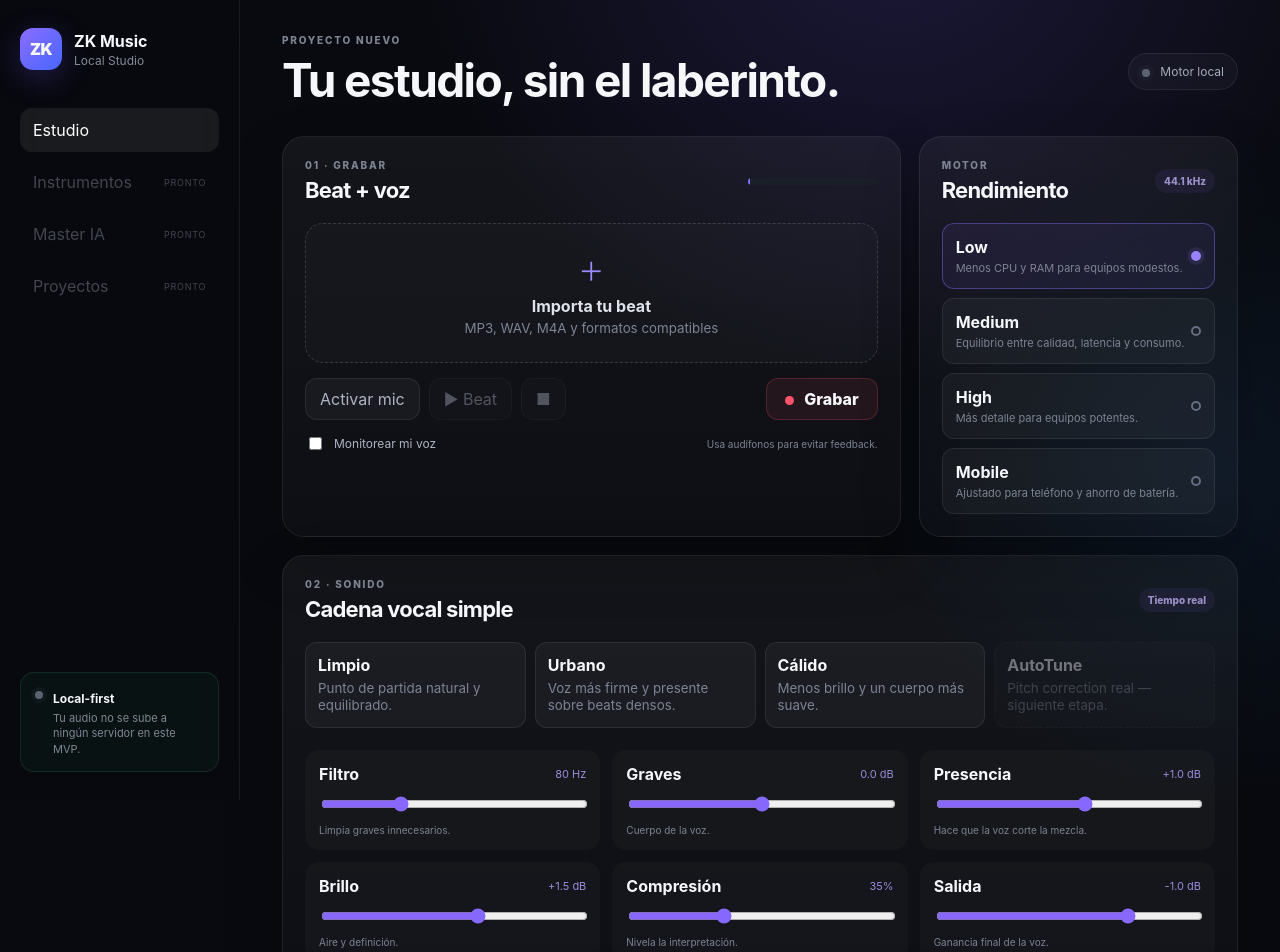
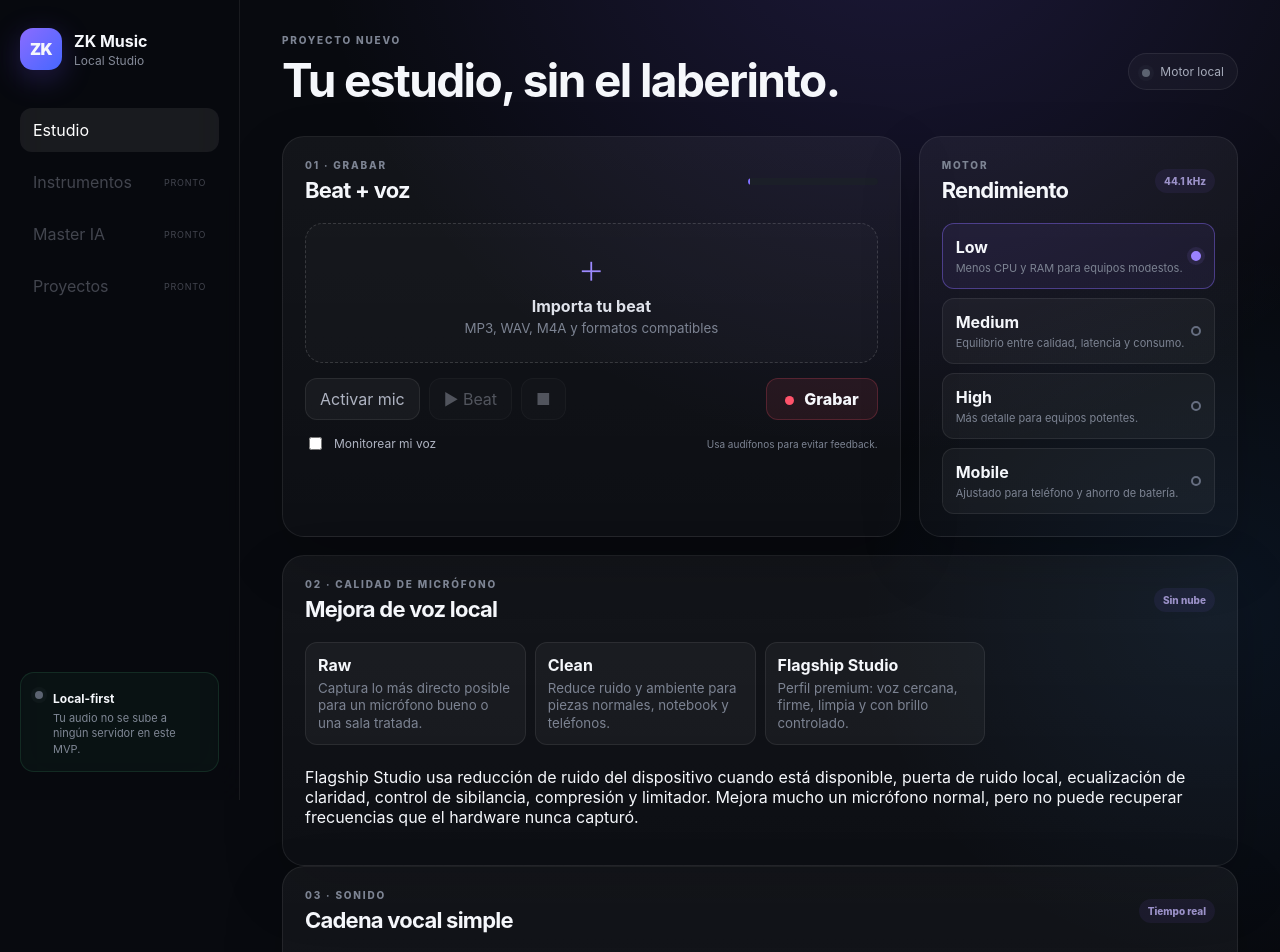
Before and after one commit to ZKYONA/Zk_Music, a React (Vite) app: page / in a window 1280 px wide. Shown: the top 952 px of the page. Built offline with nearby package versions, Linux system fonts and the light colour scheme.

Commit message:
feat: expose flagship voice quality controls

```diff
--- a/src/App.tsx
+++ b/src/App.tsx
@@ -6,6 +6,10 @@ import {
   type PerformanceProfile,
 } from "./audio/performance";
 import { VOCAL_PRESETS } from "./audio/presets";
+import {
+  VOICE_ENHANCEMENT_PROFILES,
+  type VoiceEnhancementMode,
+} from "./audio/enhancement";
 
 const INITIAL_FX: VocalFxSettings = {
   highPass: 80,
@@ -30,6 +34,7 @@ export default function App() {
 
   const [profile, setProfile] = useState<PerformanceProfile>(initialProfile);
   const [fx, setFx] = useState<VocalFxSettings>(INITIAL_FX);
+  const [enhancement, setEnhancement] = useState<VoiceEnhancementMode>("flagship");
   const [micReady, setMicReady] = useState(false);
   const [beatName, setBeatName] = useState("");
   const [recording, setRecording] = useState(false);
@@ -138,6 +143,18 @@ export default function App() {
       setStatus("Toma lista. Revisa y exporta.");
     } catch (reason) {
       setError(reason instanceof Error ? reason.message : "No se pudo cerrar la toma.");
+    }
+  }
+
+  async function selectEnhancement(mode: VoiceEnhancementMode) {
+    setError("");
+    try {
+      await engineRef.current?.setEnhancementMode(mode);
+      setEnhancement(mode);
+      setMicReady(true);
+      setStatus("Mejora de voz: " + VOICE_ENHANCEMENT_PROFILES[mode].name + ".");
+    } catch (reason) {
+      setError(reason instanceof Error ? reason.message : "No se pudo cambiar la mejora de voz.");
     }
   }
 
@@ -299,10 +316,44 @@ export default function App() {
           </article>
         </section>
 
+        <section className="panel enhancement-panel">
+          <div className="panel-heading">
+            <div>
+              <p className="eyebrow">02 · CALIDAD DE MICRÓFONO</p>
+              <h2>Mejora de voz local</h2>
+            </div>
+            <span className="chip">Sin nube</span>
+          </div>
+
+          <div className="preset-row">
+            {(Object.keys(VOICE_ENHANCEMENT_PROFILES) as VoiceEnhancementMode[]).map((mode) => {
+              const item = VOICE_ENHANCEMENT_PROFILES[mode];
+              return (
+                <button
+                  key={mode}
+                  className={"preset-button " + (enhancement === mode ? "selected-preset" : "")}
+                  onClick={() => void selectEnhancement(mode)}
+                  disabled={recording}
+                >
+                  <strong>{item.name}</strong>
+                  <small>{item.description}</small>
+                </button>
+              );
+            })}
+          </div>
+
+          <p className="quality-note">
+            Flagship Studio usa reducción de ruido del dispositivo cuando está disponible,
+            puerta de ruido local, ecualización de claridad, control de sibilancia,
+            compresión y limitador. Mejora mucho un micrófono normal, pero no puede
+            recuperar frecuencias que el hardware nunca capturó.
+          </p>
+        </section>
+
         <section className="panel">
           <div className="panel-heading">
             <div>
-              <p className="eyebrow">02 · SONIDO</p>
+              <p className="eyebrow">03 · SONIDO</p>
               <h2>Cadena vocal simple</h2>
             </div>
             <span className="chip">Tiempo real</span>
```
